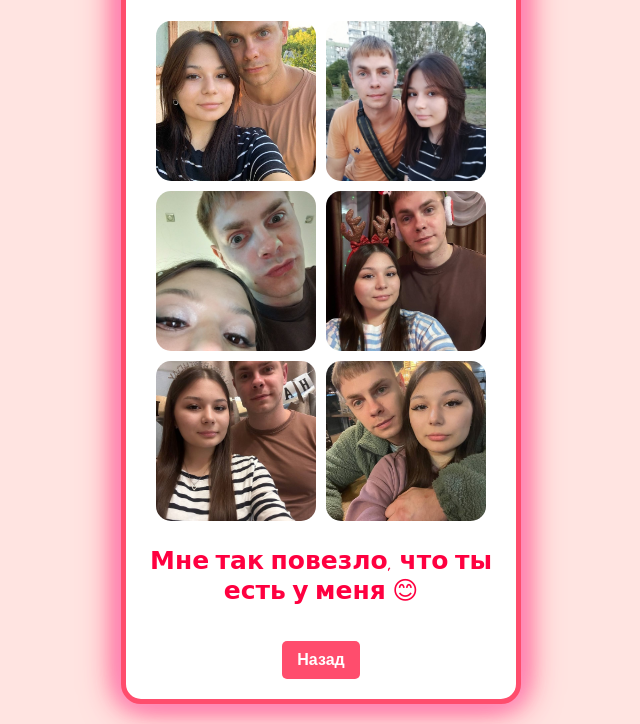
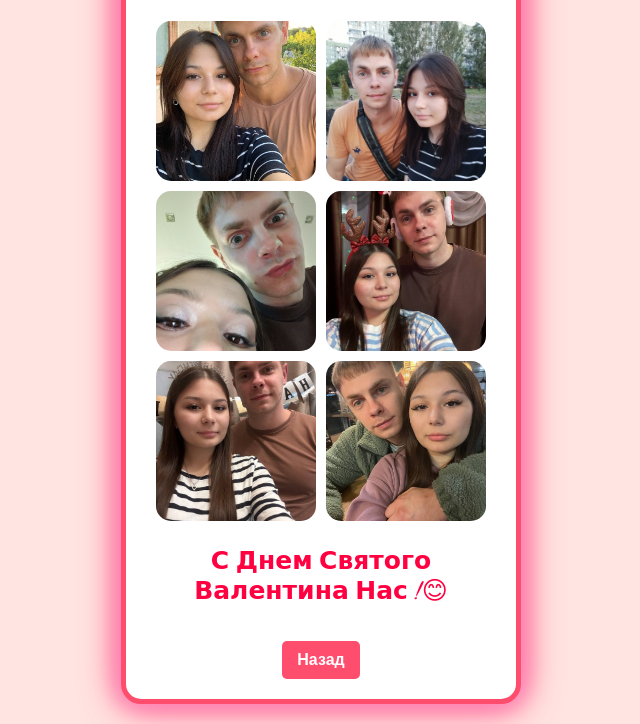
Before and after one commit to IT-on-Minimal/YouAndMeValentine, a plain HTML site: page page3.html in a window 1280 px wide. Shown: the part 123-847 px from the top of the page, without its empty margins (319-959 px from the left). Drawn offline with Linux system fonts and the light colour scheme.

Commit message:
Update page3.html

```diff
--- a/page3.html
+++ b/page3.html
@@ -25,7 +25,7 @@
           <img src="images/8.jpg" alt="Фото 7" />
           <img src="images/6.jpg" alt="Фото 5" />
         </div>
-        <p class="footer-text">Мне так повезло, что ты есть у меня 😊</p>
+        <p class="footer-text">С Днем Святого Валентина Нас !😊</p>
         <button class="back-btn" onclick="goBack()">Назад</button>
       </div>
     </div>
```
